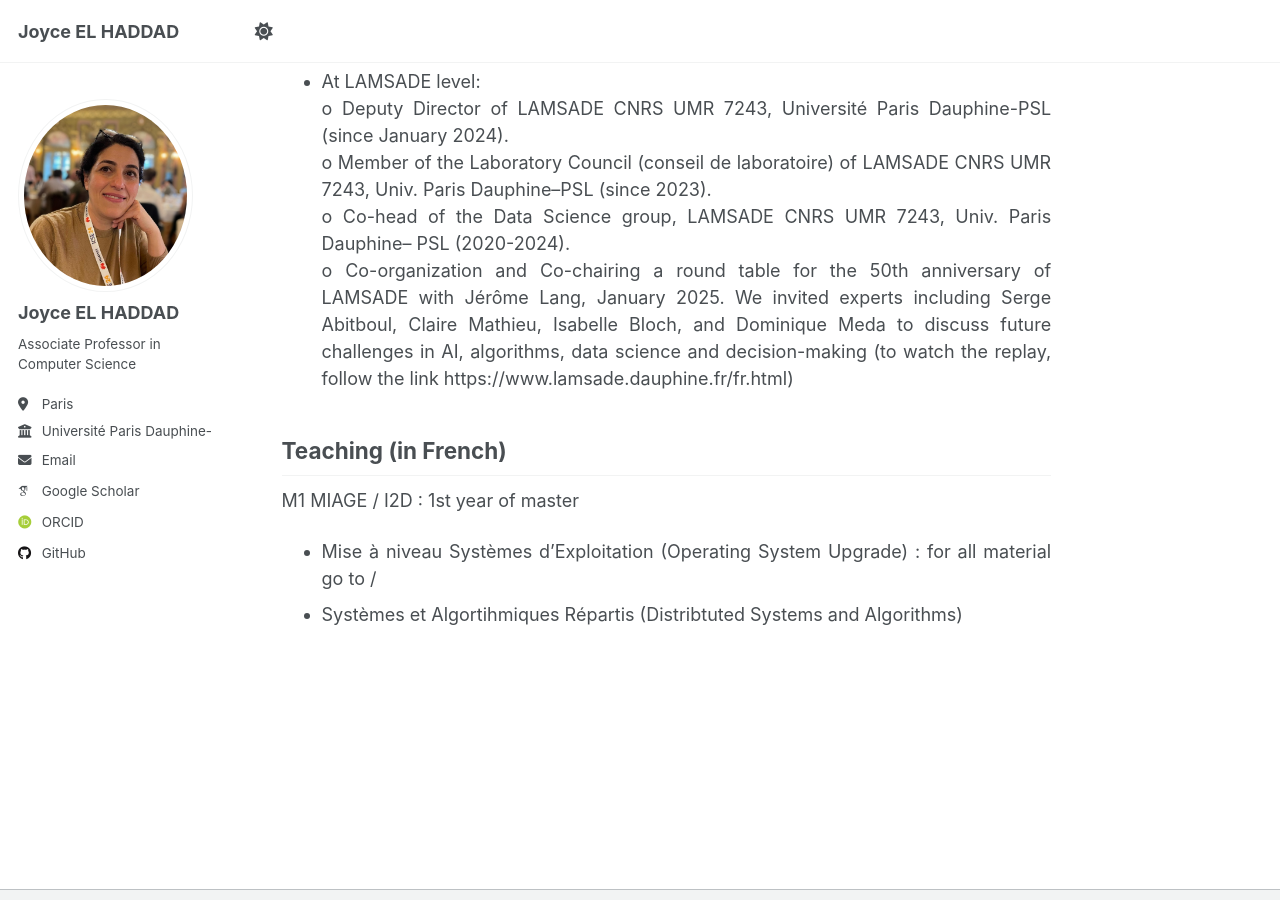
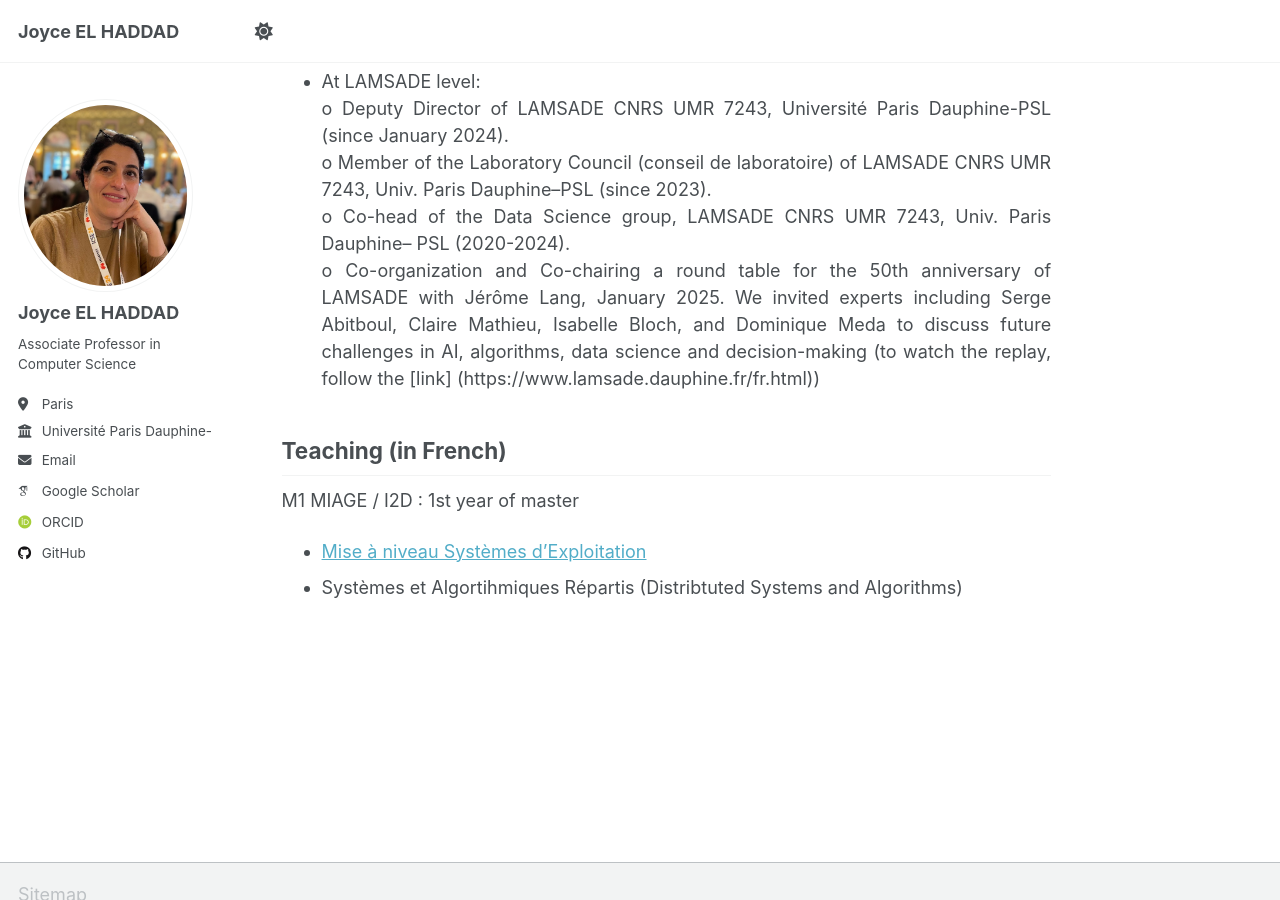
Before and after one commit to joyceelhaddad/joyceelhaddad.github.io, a Jekyll site: the page built from _pages/about.md, in a window 1280 px wide and 900 px high, scrolled down 1616 px. Built offline with Jekyll 4.4.1, drawn with Linux system fonts in a browser that asks for light colours; some web fonts are replaced; a script that is not in the unit is left out.

Commit message:
Update about.md

```diff
--- a/_pages/about.md
+++ b/_pages/about.md
@@ -51,12 +51,12 @@ Recent duties
   o Deputy Director of LAMSADE CNRS UMR 7243, Université Paris Dauphine-PSL (since January 2024).<br>
   o Member of the Laboratory Council (conseil de laboratoire) of LAMSADE CNRS UMR 7243, Univ. Paris Dauphine–PSL (since 2023).<br>
   o Co-head of the Data Science group, LAMSADE CNRS UMR 7243, Univ. Paris Dauphine– PSL (2020-2024).<br>
-  o Co-organization and Co-chairing a round table for the 50th anniversary of LAMSADE with Jérôme Lang, January 2025. We invited experts including Serge Abitboul, Claire Mathieu, Isabelle Bloch, and Dominique Meda to discuss future challenges in AI, algorithms, data science and decision-making (to watch the replay, follow the link https://www.lamsade.dauphine.fr/fr.html)
+  o Co-organization and Co-chairing a round table for the 50th anniversary of LAMSADE with Jérôme Lang, January 2025. We invited experts including Serge Abitboul, Claire Mathieu, Isabelle Bloch, and Dominique Meda to discuss future challenges in AI, algorithms, data science and decision-making (to watch the replay, follow the [link] (https://www.lamsade.dauphine.fr/fr.html))
 
 Teaching (in French)
 ------
 M1 MIAGE / I2D : 1st year of master
-- Mise à niveau Systèmes d'Exploitation (Operating System Upgrade) : for all material go to /
+- [Mise à niveau Systèmes d'Exploitation](https://joyceelhaddad.github.io/_pages/no-menu-page)
 - Systèmes et Algortihmiques Répartis (Distribtuted Systems and Algorithms)
 
 
```
